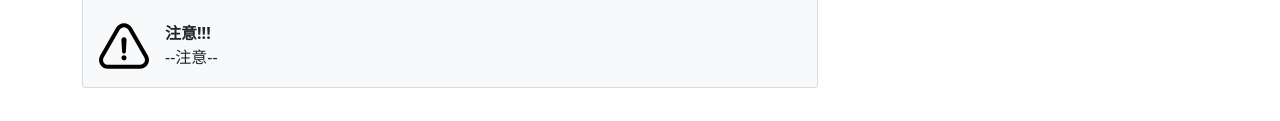
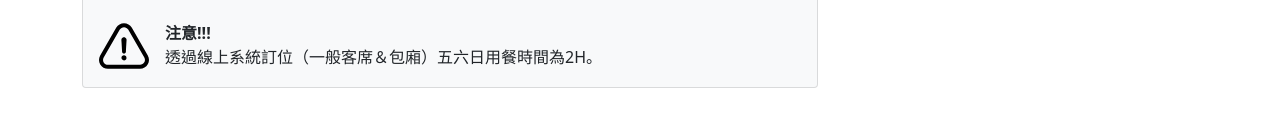
Before and after one commit to freedom3725/G-2, a plain HTML site: page index.html in a window 1280 px wide. Shown: the part 1862-1983 px from the top of the page. Drawn offline with nearby package versions, Linux system fonts and the light colour scheme.

Commit message:
Update index.html

```diff
--- a/index.html
+++ b/index.html
@@ -114,7 +114,7 @@
                                     <div class="flex-shrink-0"><img src="assets/warning.svg" alt="warning" width="50" height="50"></div>
                                     <div class="ms-3">
                                         <div class="fw-bold">注意!!!</div>
-                                        --注意--
+                                        透過線上系統訂位（一般客席＆包廂）五六日用餐時間為2H。
                                     </div>
                                 </div>
                             </div>
```
